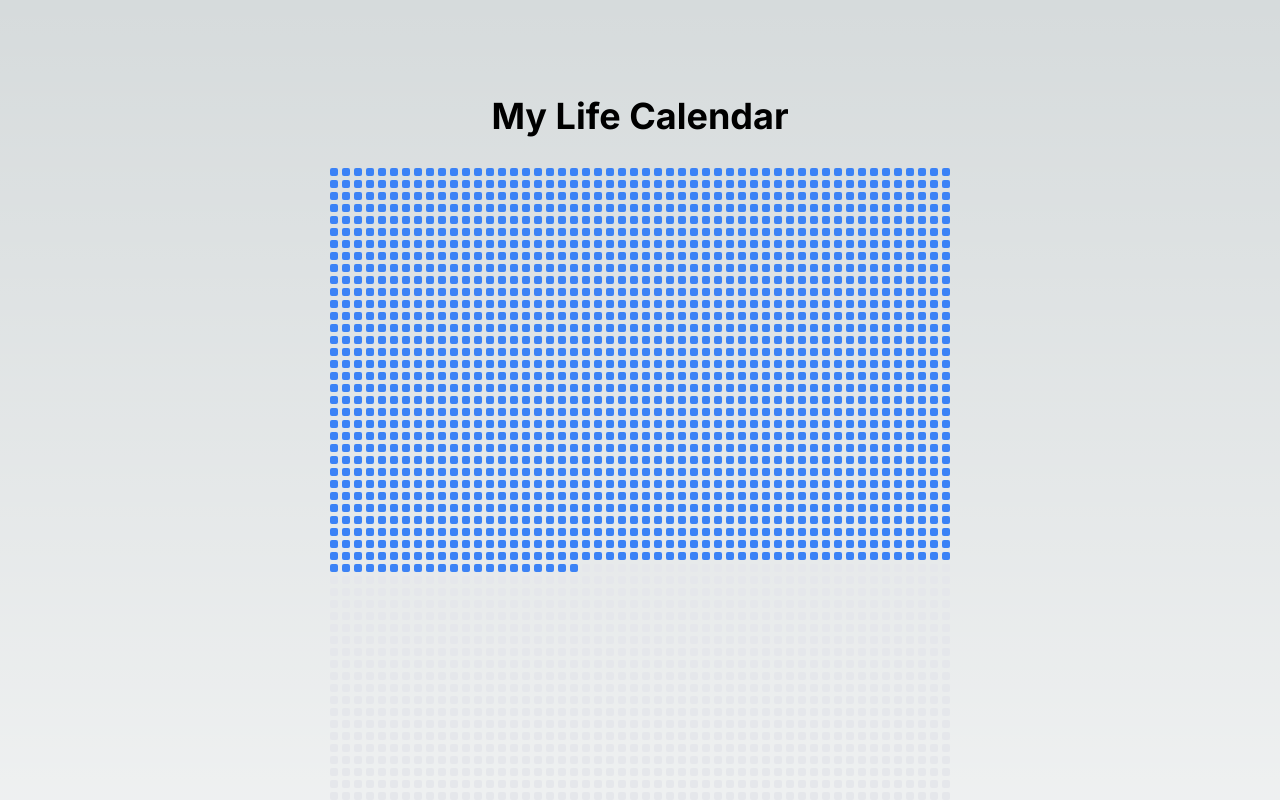
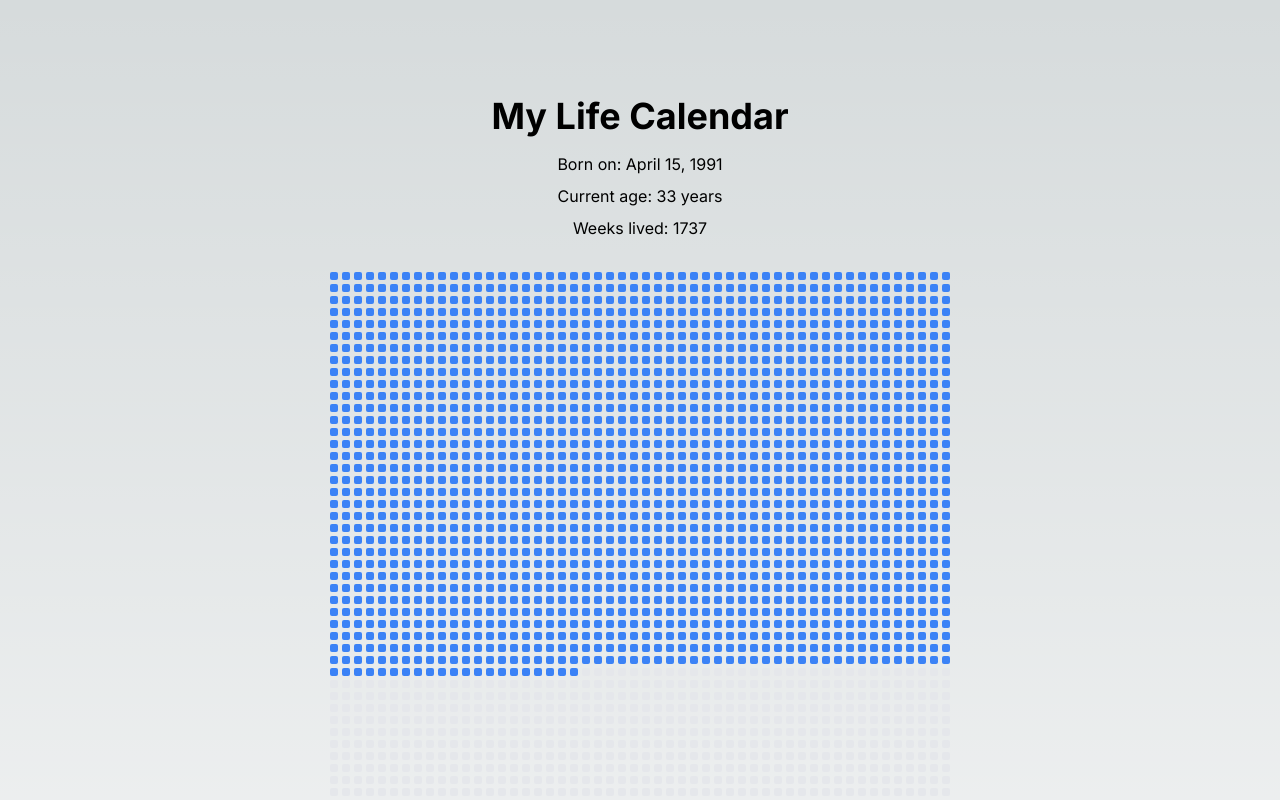
Before and after one commit to WiegerWolf/life-calendar, a Next.js app: page / in a window 1280 px wide. Shown: the top 800 px of the page. Built offline with nearby package versions, Linux system fonts and the light colour scheme.

Commit message:
Added age and weeks lived information to home page, along with legend for life calendar colors

```diff
--- a/app/page.tsx
+++ b/app/page.tsx
@@ -3,11 +3,21 @@ import LifeCalendar from '../components/LifeCalendar';
 
 export default function Home() {
   const birthDate = new Date('1991-04-15');
+  const today = new Date();
+  const age = today.getFullYear() - birthDate.getFullYear();
+  const weeksLived = Math.floor((today.getTime() - birthDate.getTime()) / (7 * 24 * 60 * 60 * 1000));
 
   return (
     <main className="flex min-h-screen flex-col items-center justify-center p-24">
-      <h1 className="text-4xl font-bold mb-8">My Life Calendar</h1>
+      <h1 className="text-4xl font-bold mb-4">My Life Calendar</h1>
+      <p className="mb-2">Born on: April 15, 1991</p>
+      <p className="mb-2">Current age: {age} years</p>
+      <p className="mb-8">Weeks lived: {weeksLived}</p>
       <LifeCalendar birthDate={birthDate} />
+      <div className="mt-4 text-sm text-gray-600">
+        <span className="inline-block w-3 h-3 bg-blue-500 mr-2"></span> Weeks lived
+        <span className="inline-block w-3 h-3 bg-gray-200 ml-4 mr-2"></span> Future weeks
+      </div>
     </main>
   );
 }
```
